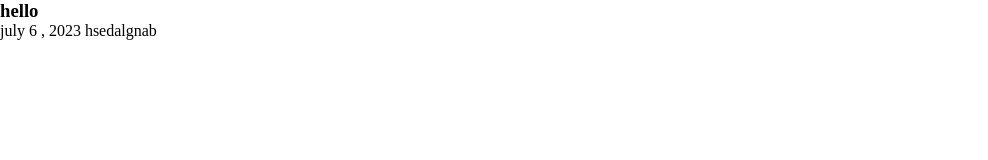
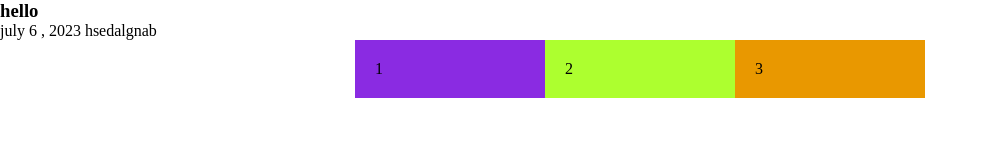
Before and after one commit to sabbir5200/july_6_website_design, a plain HTML site: page index.html in a window 1280 px wide. Shown: the whole page, without its empty margins (0-988 px from the left). Drawn offline with Linux system fonts and the light colour scheme.

```diff
--- a/index.html
+++ b/index.html
@@ -10,5 +10,12 @@
     <h3>hello</h3>
     <time datetime="">july 6 , 2023</time>
     <bdo dir="rtl">bangladesh</bdo>
+
+    <div class="container">
+        <div class="box-1">1</div>
+        <div class="box-2">2</div>
+        <div class="box-3">3</div>
+    </div>
+
 </body>
 </html>
--- a/style.css
+++ b/style.css
@@ -2,3 +2,25 @@
     margin: 0;
     padding: 0;
 }
+.container{
+    display: flex;
+    justify-content: center;
+    /* justify-content: space-between; */
+    align-items: center;
+    /* flex-direction: row-reverse; */
+}
+.box-1{
+    padding: 20px;
+    background-color: blueviolet;
+    width: 150px;
+}
+.box-2{
+    background-color: greenyellow;
+    padding: 20px;
+    width: 150px;
+}
+.box-3{
+    background-color: rgb(233, 152, 0);
+    padding: 20px;
+    width: 150px;
+}
```
Also changed, not shown: icon/0.png (added), icon/1.png (added), icon/2.png (added), images/background.png (added), images/banner.png (added), images/product-1.jpg (added), images/product-2.jpg (added), images/product-3.jpg (added), images/section.png (added), logo/logo-dark.png (added), logo/logo-light.png (added).
